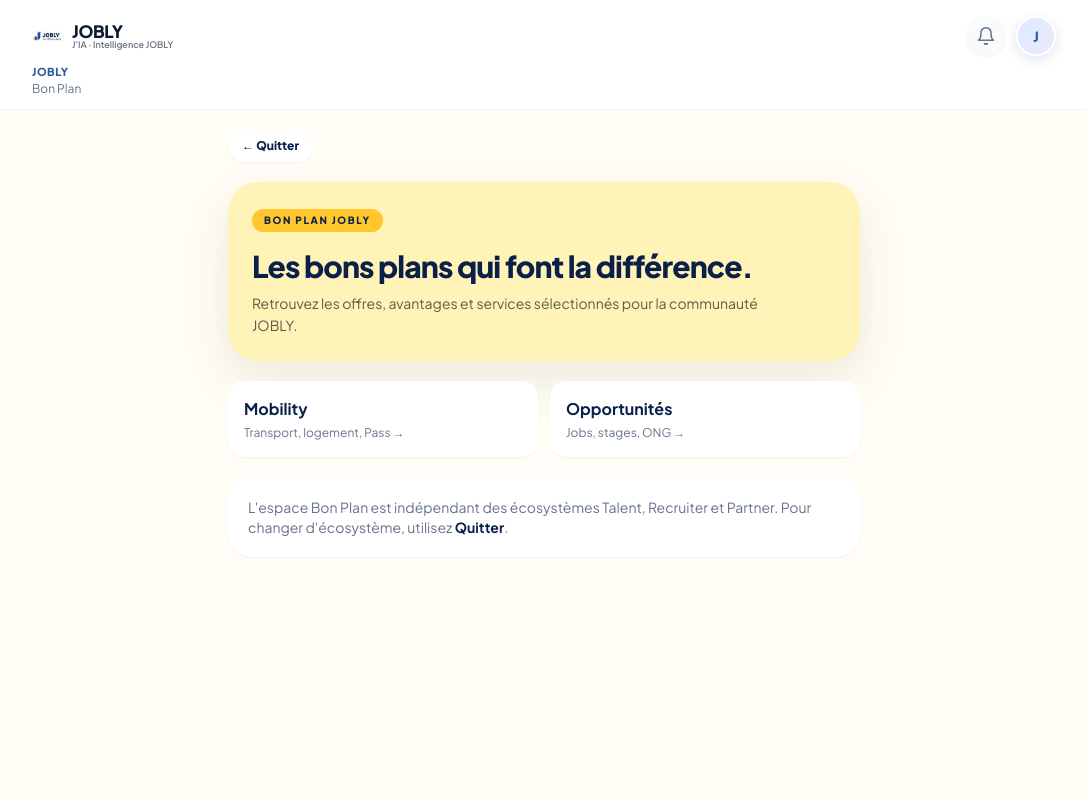
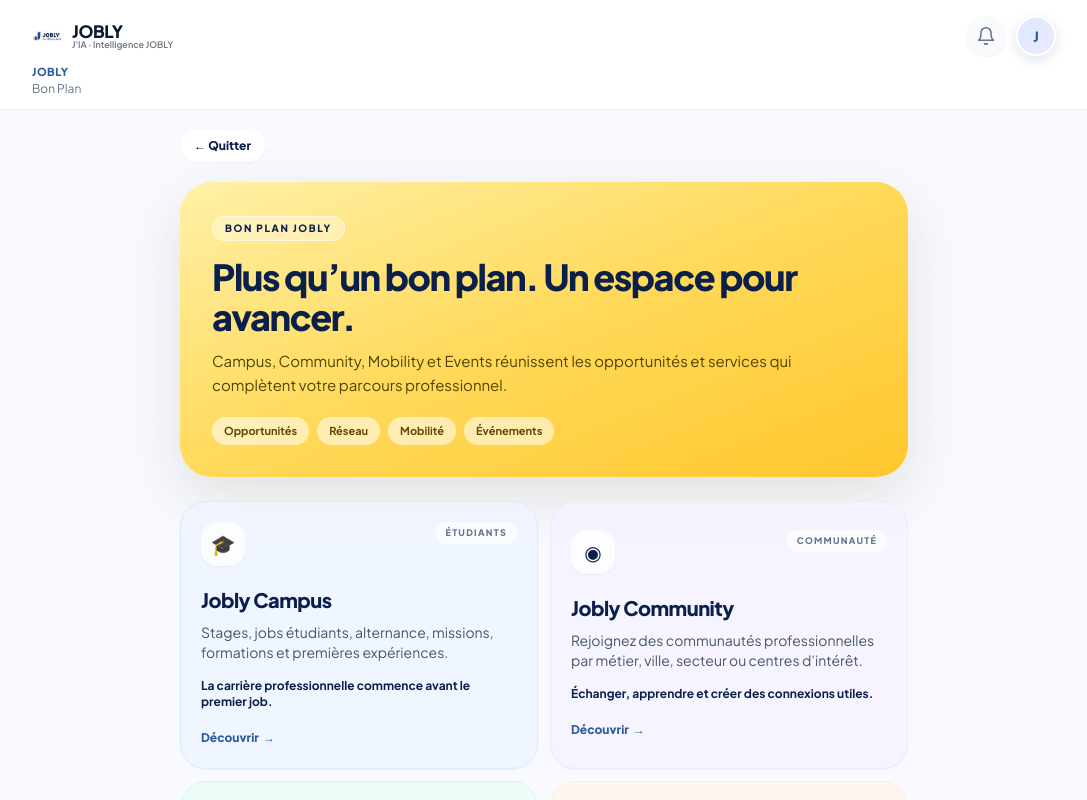
Before and after one commit to kenzimayaka-glitch/Jobly, a Next.js app: page /bons-plans in a window 1280 px wide. Shown: the whole page, without its empty margins (96-1183 px from the left). Built offline with nearby package versions, Linux system fonts and the light colour scheme; no server answers.

Commit message:
feat(bons-plans): build four-pillar hub

```diff
--- a/app/bons-plans/page.tsx
+++ b/app/bons-plans/page.tsx
@@ -4,26 +4,128 @@
 import { useRouter } from "next/navigation";
 import PageHeader from "../../components/PageHeader";
 
+const pillars = [
+  {
+    id: "campus",
+    title: "Jobly Campus",
+    eyebrow: "ÉTUDIANTS",
+    description: "Stages, jobs étudiants, alternance, missions, formations et premières expériences.",
+    detail: "La carrière professionnelle commence avant le premier job.",
+    href: "/campus",
+    tone: "blue",
+    icon: "🎓",
+  },
+  {
+    id: "community",
+    title: "Jobly Community",
+    eyebrow: "COMMUNAUTÉ",
+    description: "Rejoignez des communautés professionnelles par métier, ville, secteur ou centres d’intérêt.",
+    detail: "Échanger, apprendre et créer des connexions utiles.",
+    href: "/communities",
+    tone: "purple",
+    icon: "◉",
+  },
+  {
+    id: "mobility",
+    title: "Jobly Mobility",
+    eyebrow: "MOBILITÉ",
+    description: "Préparez un déplacement professionnel avec estimation du transport, logement et budget.",
+    detail: "Bouger pour saisir l’opportunité.",
+    href: "/bons-plans/mobility",
+    tone: "green",
+    icon: "↗",
+  },
+  {
+    id: "events",
+    title: "Jobly Events",
+    eyebrow: "ÉVÉNEMENTS",
+    description: "Découvrez les salons, ateliers, rencontres et rendez-vous qui rapprochent du job.",
+    detail: "Votre réseau peut commencer par un événement.",
+    href: "/events",
+    tone: "orange",
+    icon: "✦",
+  },
+] as const;
+
+const tone = {
+  blue: "border-blue-100 bg-blue-50/80",
+  purple: "border-violet-100 bg-violet-50/80",
+  green: "border-emerald-100 bg-emerald-50/80",
+  orange: "border-orange-100 bg-orange-50/80",
+};
+
 export default function BonsPlansPage() {
   const router = useRouter();
   const [showQuitConfirmation, setShowQuitConfirmation] = useState(false);
 
   return (
-    <main className="min-h-[100dvh] bg-[#FFFDF5] text-[#0B1F4B]">
+    <main className="min-h-[100dvh] bg-[#F8FAFF] text-[#0B1F4B]">
       <PageHeader label="Bon Plan" eyebrow="JOBLY" initial="J" />
-      <div className="mx-auto max-w-2xl px-5 pb-10 pt-5">
-        <button type="button" onClick={() => setShowQuitConfirmation(true)} className="mb-5 inline-flex items-center gap-2 rounded-full bg-white px-3.5 py-2 text-xs font-extrabold text-[#0B1F4B] shadow-sm">
+
+      <div className="mx-auto max-w-3xl px-5 pb-12 pt-5">
+        <button
+          type="button"
+          onClick={() => setShowQuitConfirmation(true)}
+          className="mb-5 inline-flex items-center gap-2 rounded-full bg-white px-3.5 py-2 text-xs font-extrabold text-[#0B1F4B] shadow-sm"
+        >
           ← Quitter
         </button>
-        <div className="overflow-hidden rounded-[30px] bg-[#FFF3B8] p-6 shadow-[0_18px_50px_rgba(70,55,0,.10)]">
-          <span className="inline-flex rounded-full bg-[#FFC72C] px-3 py-1 text-[10px] font-black uppercase tracking-[.16em] text-[#0B1F4B]">Bon Plan JOBLY</span>
-          <h1 className="mt-4 font-heading text-3xl font-extrabold tracking-[-.03em]">Les bons plans qui font la différence.</h1>
-          <p className="mt-2 max-w-lg text-sm leading-relaxed text-[#5D5B4A]">Retrouvez les offres, avantages et services sélectionnés pour la communauté JOBLY.</p>
-        </div>
-        <div className="mt-5 grid grid-cols-2 gap-3"><button onClick={()=>router.push("/bons-plans/mobility")} className="rounded-2xl bg-white p-4 text-left shadow-sm"><b>Mobility</b><span className="mt-1 block text-xs text-slate-500">Transport, logement, Pass →</span></button><button onClick={()=>router.push("/opportunities")} className="rounded-2xl bg-white p-4 text-left shadow-sm"><b>Opportunités</b><span className="mt-1 block text-xs text-slate-500">Jobs, stages, ONG →</span></button></div>
-        <div className="mt-5 rounded-[24px] bg-white p-5 text-sm text-[#66738A] shadow-sm">
-          L'espace Bon Plan est indépendant des écosystèmes Talent, Recruiter et Partner. Pour changer d'écosystème, utilisez <strong className="text-[#0B1F4B]">Quitter</strong>.
-        </div>
+
+        <section className="overflow-hidden rounded-[32px] bg-gradient-to-br from-[#FFF1A8] via-[#FFD95A] to-[#FFC72C] p-6 shadow-[0_20px_60px_rgba(70,55,0,.13)] sm:p-8">
+          <span className="inline-flex rounded-full border border-white/50 bg-white/35 px-3 py-1 text-[10px] font-black uppercase tracking-[.16em]">
+            BON PLAN JOBLY
+          </span>
+          <h1 className="mt-4 max-w-2xl font-heading text-3xl font-extrabold tracking-[-.04em] sm:text-4xl">
+            Plus qu’un bon plan. Un espace pour avancer.
+          </h1>
+          <p className="mt-3 max-w-2xl text-sm leading-6 text-[#514400] sm:text-[15px]">
+            Campus, Community, Mobility et Events réunissent les opportunités et services qui complètent votre parcours professionnel.
+          </p>
+          <div className="mt-5 flex flex-wrap gap-2 text-[11px] font-bold text-[#5D4B00]">
+            <span className="rounded-full bg-white/55 px-3 py-1.5">Opportunités</span>
+            <span className="rounded-full bg-white/55 px-3 py-1.5">Réseau</span>
+            <span className="rounded-full bg-white/55 px-3 py-1.5">Mobilité</span>
+            <span className="rounded-full bg-white/55 px-3 py-1.5">Événements</span>
+          </div>
+        </section>
+
+        <section className="mt-6 grid gap-3 sm:grid-cols-2" aria-label="Les quatre espaces Bon Plan">
+          {pillars.map((pillar) => (
+            <button
+              key={pillar.id}
+              type="button"
+              onClick={() => router.push(pillar.href)}
+              className={`group rounded-[26px] border p-5 text-left shadow-sm transition duration-200 hover:-translate-y-0.5 hover:shadow-md active:scale-[.99] ${tone[pillar.tone]}`}
+            >
+              <div className="flex items-start justify-between gap-4">
+                <span className="grid h-11 w-11 place-items-center rounded-2xl bg-white/80 text-xl shadow-sm">
+                  {pillar.icon}
+                </span>
+                <span className="rounded-full bg-white/75 px-2.5 py-1 text-[9px] font-black tracking-[.14em] text-slate-500">
+                  {pillar.eyebrow}
+                </span>
+              </div>
+              <h2 className="mt-5 text-xl font-black tracking-tight">{pillar.title}</h2>
+              <p className="mt-2 text-sm leading-5 text-slate-600">{pillar.description}</p>
+              <p className="mt-4 text-xs font-bold text-[#0B1F4B]">{pillar.detail}</p>
+              <span className="mt-5 inline-flex items-center gap-1 text-xs font-black text-jobly-blue">
+                Découvrir <span className="transition-transform group-hover:translate-x-1">→</span>
+              </span>
+            </button>
+          ))}
+        </section>
+
+        <section className="mt-6 rounded-[24px] border border-white bg-white p-5 shadow-sm">
+          <div className="flex items-start gap-3">
+            <span className="grid h-9 w-9 shrink-0 place-items-center rounded-xl bg-[#FFF4BF] text-sm">J</span>
+            <div>
+              <h2 className="font-black">J’IA accompagne tout le parcours</h2>
+              <p className="mt-1 text-sm leading-6 text-slate-500">
+                Les quatre espaces restent indépendants des écosystèmes Talent, Recruiter et Partner, tout en pouvant être reliés par l’intelligence transversale de JOBLY.
+              </p>
+            </div>
+          </div>
+        </section>
       </div>
 
       {showQuitConfirmation && (
```
